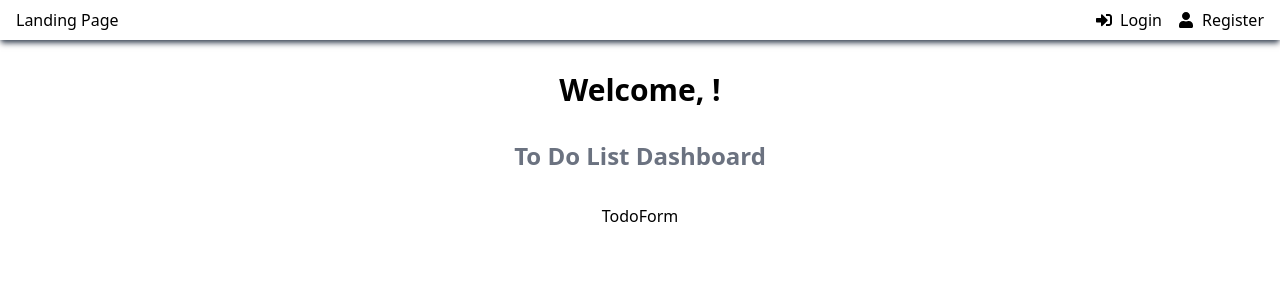
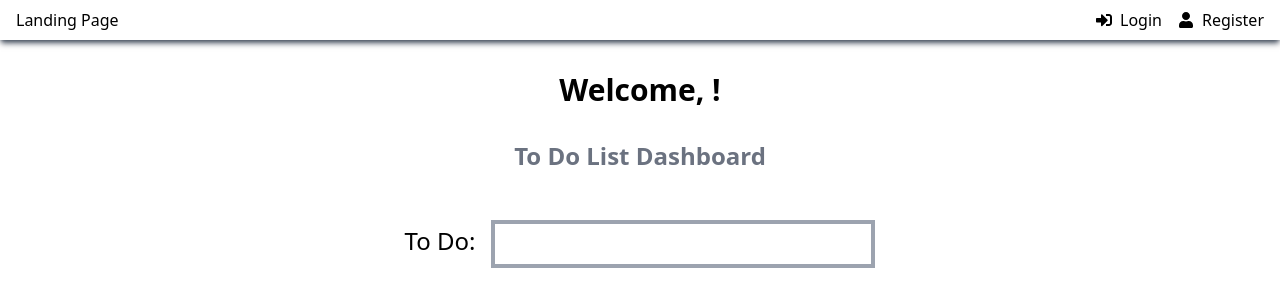
Before and after one commit to DanielaKuester/productivity-toolbox, a Next.js app: page /dashboard in a window 1280 px wide. Shown: the top 306 px of the page. Built offline with nearby package versions, Linux system fonts and the light colour scheme.

Commit message:
Add: First proper to do form field

```diff
--- a/components/TodoForm.jsx
+++ b/components/TodoForm.jsx
@@ -2,8 +2,29 @@ import { useState } from "react";
 import { useSelector, useDispatch } from "react-redux";
 
 function TodoForm() {
+    const [text, setText] = useState("");
+
+    const onSubmit = e => {
+        e.preventDefault();
+    }
+
     return (
-        <div>TodoForm</div>
+        <section className="form">
+            <form onSubmit={onSubmit}>
+                <div className="form-group">
+                    <label htmlFor="text" className="pr-4 text-2xl">To Do:</label>
+                    <input
+                        type="text"
+                        className="p-2 mt-4 w-96 border-solid border-4 border-gray-400"
+                        name="text"
+                        id="text"
+                        value={text}
+                        // When the user types something, it is displayed in the text field.
+                        onChange={(e) => setText(e.target.value)}
+                    />
+                </div>
+            </form>
+        </section>
     )
 }
 
```
